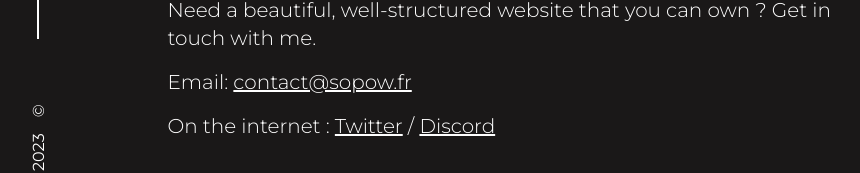
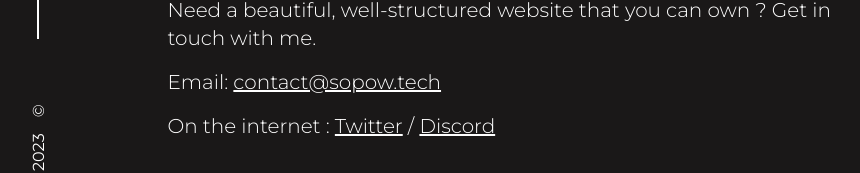
Before and after one commit to Sopow/new-portfolio, a Next.js app: page /contact in a window 1280 px wide. Shown: the part 428-601 px from the top of the page, without its empty margins (11-871 px from the left). Built offline with nearby package versions, Linux system fonts and the light colour scheme.

Commit message:
Update page.tsx

```diff
--- a/src/app/contact/page.tsx
+++ b/src/app/contact/page.tsx
@@ -90,10 +90,10 @@ background: radial-gradient(circle, rgba(20, 24, 74, 0.8) 0%, rgba(255, 255, 255
             <p>
               Email:{" "}
               <a
-                href="mailto:contact@sopow.fr"
+                href="mailto:contact@sopow.tech"
                 className="underline hover:opacity-50 transition-all duration-200 ease-in-out"
               >
-                contact@sopow.fr
+                contact@sopow.tech
               </a>
             </p>
             <p>
```
